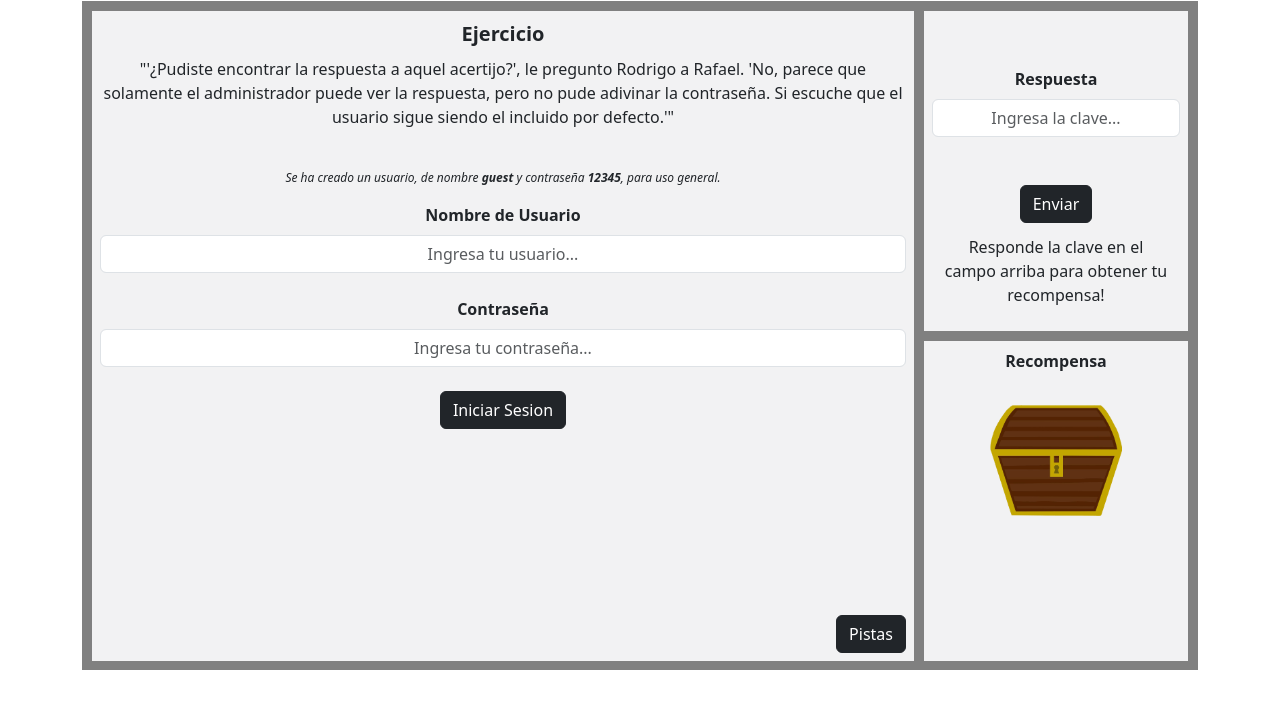
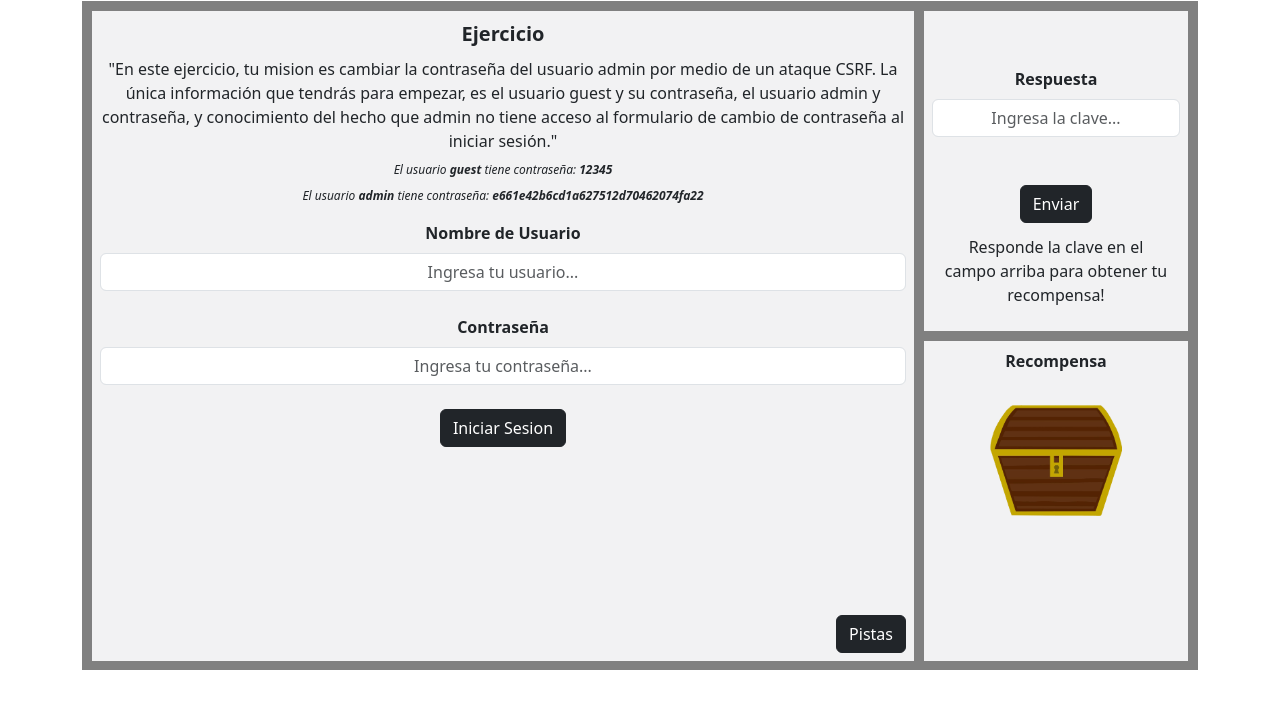
Before and after one commit to Nandotec/TFM_Master, a Flask app: page /CSRF1 in a window 1280 px wide. Shown: the part 72-781 px from the top of the page. Run offline with Flask 2, Linux system fonts and the light colour scheme.

Commit message:
CSRF1 Reformulado
Se reoriento la version previa del ejercicio de CSRF1 para reflejar un escenario mas razonable, y se ajusto el acercamiento de usar session a en vez usar cookies para reflejar mejor un genuino escenario de vulnerabilidad a CSRF.

```diff
--- a/app.py
+++ b/app.py
@@ -1,6 +1,6 @@
 """Modulos/Paquetes"""
 import sqlite3
-from flask import Flask, flash, redirect, render_template, request, session
+from flask import Flask, flash, redirect, render_template, request, session, make_response
 
 """Variables"""
 app = Flask(__name__)
@@ -22,12 +22,6 @@ def recompensa(clave=0):
 	else:
 		return "img/chest_closed_bgl.png"
 
-#Limpiar Sesion
-def limpiar_sesion():
-	session.pop('username', default=None)
-	session.pop('guestpwd', default=None)
-	session.pop('adminpwd', default=None)
-
 #Cargar la pagina con contenido dinamico
 def carga(indice, nombre, identificador, clave=0):
 	data = request.form.get("iRespuesta")
@@ -38,8 +32,6 @@ def carga(indice, nombre, identificador, clave=0):
 		flash("La clave ingresada no fue correcta.", "error")
 	else:
 		flash("Responde la clave en el campo arriba para obtener tu recompensa!", "ayuda")
-	if nombre+identificador != "CSRF1":
-		limpiar_sesion()
 	return nombre+identificador+".html"
 
 """Llamadas por pagina/ejercicio"""
@@ -123,61 +115,97 @@ def XSS4():
 	clave="bba19fea927b71d74e753f2487e107fd"
 	return render_template(carga(11, "XSS", "4", clave), chest=recompensa(clave))
 
-#Cross Site Request Forgery 1
+
+
+#Cookie version
 @app.route("/CSRF1", methods=["POST", "GET"])
 def CSRF1():
+	#"Base de Datos Hard Code"
 	clave="aea07c4d3d1709313c4bb2d07a47027d"
+	cAdminOriginal="e661e42b6cd1a627512d70462074fa22"
+
+	#Interacciones con botones
 	dLogin = request.form.get("iUsuario")
 	dPassword = request.form.get("iContrasena")
 	dCambio = request.form.get("iCambio")
 	dLogout = request.form.get("iLogout")
-	dUsuario = request.args.get('usuario')
 	dURLpwd = request.args.get('contrasena')
+
 	if dLogout != None:
-		session.pop('username', default=None)
-	if (dLogin != None and dPassword != None
-		and ((dLogin == "admin" and dPassword == session['adminpwd'])
-		or (dLogin == "guest" and dPassword == session['guestpwd']))):
+		flash(request.cookies.get('guestpwd'), "guestpwd")
+		flash(request.cookies.get('adminpwd'), "adminpwd")
+		flash("login", "display")
+		response = make_response(render_template(carga(12, "CSRF", "1", clave), chest=recompensa(clave)))
+		response.set_cookie('username', "0", max_age=0)
+		return response
 
-		flash("change", "display")
-		session['username'] = dLogin
-		flash(session['username'], "session")
-		if dLogin == "admin" and dPassword == session['adminpwd']:
-			flash("Buen Dia Administrador, recordatorio que la clave del acertijo es " + "aea07c4d3d1709313c4bb2d07a47027d", "clave")
-		return render_template(carga(12, "CSRF", "1", clave), chest=recompensa(clave))
+	elif (dLogin != None and dPassword != None
+		and ((dLogin == "admin" and dPassword == request.cookies.get('adminpwd'))
+		or (dLogin == "guest" and dPassword == request.cookies.get('guestpwd')))):
+
+		if(dLogin == "admin"):
+			flash("admin", "display")
+		else:
+			flash("change", "display")
+		if(dLogin == request.cookies.get('username')):
+			flash(request.cookies.get('username'), "session")
+		else:
+			flash(dLogin, "session")
+		if dLogin == "admin" and dPassword != cAdminOriginal:
+			flash("Parece que la contraseña cambio :) Clave del reto: " + "aea07c4d3d1709313c4bb2d07a47027d", "clave")
+		response = make_response(render_template(carga(12, "CSRF", "1", clave), chest=recompensa(clave)))
+		response.set_cookie('username', dLogin, max_age=1800)
+
+		return response
 
 	elif dCambio != None:
-		return redirect("/CSRF1?usuario=" + session['username'] + "&contrasena=" + dCambio)
+		return redirect("/CSRF1?contrasena=" + dCambio)
 
-	elif dUsuario != None and dURLpwd != None:
-		if session.get('username') != None:
+	elif dURLpwd != None:
+		if request.cookies.get('username') == "admin":
+			flash("admin", "display")
+			flash(request.cookies.get('username'), "session")
+		elif request.cookies.get('username') == "guest":
 			flash("change", "display")
-			if session.get('username') != None:
-				flash(session['username'], "session")
+			flash(request.cookies.get('username'), "session")
 		else:
 			flash("login", "display")
-		if dUsuario == "admin":
-			session['adminpwd'] = dURLpwd
-		elif dUsuario == "guest":
-			session['guestpwd'] = dURLpwd
-		if session.get('guestpwd') == None:
-			session['guestpwd'] = "12345"
-		if session.get('adminpwd') == None:
-			session['adminpwd'] = "e661e42b6cd1a627512d70462074fa22"
-		flash(session['guestpwd'], "guestpwd")
-		flash(dUsuario, "user")
+		flash(request.cookies.get('username'), "user")
 		flash(dURLpwd, "password")
-		return render_template(carga(12, "CSRF", "1", clave), chest=recompensa(clave))
+		if request.cookies.get('username') == "admin" and dURLpwd != cAdminOriginal:
+			flash("Parece que la contraseña cambio :) Clave del reto: " + "aea07c4d3d1709313c4bb2d07a47027d", "clave")
+		response = make_response(render_template(carga(12, "CSRF", "1", clave), chest=recompensa(clave)))
+		if request.cookies.get('username') == "admin":
+			response.set_cookie('adminpwd', dURLpwd, max_age=1800)
+		elif request.cookies.get('username') == "guest":
+			response.set_cookie('guestpwd', dURLpwd, max_age=1800)
+		return response
+
+	elif request.cookies.get('username') != None:
+		if(request.cookies.get('username') == "admin"):
+			flash("admin", "display")
+		else:
+			flash("change", "display")
+		flash(request.cookies.get('username'), "session")
+		if request.cookies.get('username') == "admin" and request.cookies.get('adminpwd') != cAdminOriginal:
+			flash("Parece que la contraseña cambio :) Clave del reto: " + "aea07c4d3d1709313c4bb2d07a47027d", "clave")
+		response = make_response(render_template(carga(12, "CSRF", "1", clave), chest=recompensa(clave)))
+		return response
 
 	else:
-		if session.get('guestpwd') == None:
-			session['guestpwd'] = "12345"
-		if session.get('adminpwd') == None:
-			session['adminpwd'] = "e661e42b6cd1a627512d70462074fa22"
 		flash("login", "display")
-		flash(session['guestpwd'], "guestpwd")
-		return render_template(carga(12, "CSRF", "1", clave), chest=recompensa(clave))
-
+		if request.cookies.get('guestpwd') == None:
+			flash("12345", "guestpwd")
+			flash("e661e42b6cd1a627512d70462074fa22", "adminpwd")
+		else:
+			flash(request.cookies.get('guestpwd'), "guestpwd")
+			flash(request.cookies.get('adminpwd'), "adminpwd")
+		response = make_response(render_template(carga(12, "CSRF", "1", clave), chest=recompensa(clave)))
+		if request.cookies.get('guestpwd') == None:
+			response.set_cookie('guestpwd', "12345", max_age=1800)
+		if request.cookies.get('adminpwd') == None:
+			response.set_cookie('adminpwd', "e661e42b6cd1a627512d70462074fa22", max_age=1800)
+		return response
 
 #Cross Site Request Forgery 2
 @app.route("/CSRF2", methods=["POST", "GET"])
--- a/templates/CSRF1.html
+++ b/templates/CSRF1.html
@@ -74,9 +74,8 @@
           <b>Ejercicio</b>
         </p>
         <p class="text-center m-2">
-          "'¿Pudiste encontrar la respuesta a aquel acertijo?',  le pregunto Rodrigo a Rafael. 'No, parece que solamente el administrador puede ver la respuesta, pero no pude adivinar la contraseña. Si escuche que el usuario sigue siendo el incluido por defecto.'"
+          "En este ejercicio, tu mision es cambiar la contraseña del usuario admin por medio de un ataque CSRF. La única información que tendrás para empezar, es el usuario guest y su contraseña, el usuario admin y contraseña, y conocimiento del hecho que admin no tiene acceso al formulario de cambio de contraseña al iniciar sesión."
         </p>
-        <br>
         {% for session in get_flashed_messages(category_filter=["session"])%}
         <p class="text-center m-2">
           <b>Sesion Activa: {{session}}</b>
@@ -90,7 +89,10 @@
         {% for display in get_flashed_messages(category_filter=["display"])%}
           {% if display == "login" %}
             <p class="text-center m-2" style="font-size: 12px;">
-              <i>Se ha creado un usuario, de nombre <b>guest</b> y contraseña <b>{% for guestpwd in get_flashed_messages(category_filter=["guestpwd"])%}{{guestpwd}}{% endfor %}</b>, para uso general.</i>
+              <i>El usuario <b>guest</b> tiene contraseña: <b>{% for guestpwd in get_flashed_messages(category_filter=["guestpwd"])%}{{guestpwd}}{% endfor %}</b></i>
+            </p>
+            <p class="text-center m-2" style="font-size: 12px;">
+              <i>El usuario <b>admin</b> tiene contraseña: <b>{% for adminpwd in get_flashed_messages(category_filter=["adminpwd"])%}{{adminpwd}}{% endfor %}</b></i>
             </p>
             <div>
             <form id="fLogin" action="CSRF1" class="text-center p-2" method="post" style="position: relative; top: 15%">
@@ -104,7 +106,7 @@
             </form>
           </div>
 
-          {% else %}
+          {% elif display == "change" %}
           <div>
             <form id="fCambio" action="CSRF1" class="text-center p-2" method="post" style="position: relative; top: 15%">
               <label for="iCambio" class="form-label"><b>Nueva contraseña</b></label>
@@ -114,11 +116,19 @@
             </form>
             <form id="fLogout" action="CSRF1" class="text-center p-2" method="post" style="position: relative; top: 15%">
               <input type="text" class="form-control me-2 text-center" id="iLogout" name="iLogout" value="logout" hidden>
-              <button type="submit" class="btn btn-danger">Logout</button>
+              <button type="submit" class="btn btn-danger">Cerrar sesion</button>
             </form>
           </div>
+          {% else %}
+            <div>
+              <form id="fLogout" action="CSRF1" class="text-center p-2" method="post" style="position: relative; top: 15%">
+                <input type="text" class="form-control me-2 text-center" id="iLogout" name="iLogout" value="logout" hidden>
+                <button type="submit" class="btn btn-danger">Cerrar sesion</button>
+              </form>
+            </div>
             {% for clave in get_flashed_messages(category_filter=["clave"])%}
-              <p class="text-center m-2 text-danger" >
+
+              <p class="text-center m-2 text-success" >
                 <b>{{clave}}</b>
               </p>
             {% endfor %}
@@ -138,13 +148,13 @@
                   Resalta con tu cursor la fila de la pista que deseas ver, las pistas estan ordenadas por impacto de menor a mayor (arriba a abajo correspondientemente) para obtener la respuesta. Cuidado a los que desean usar la menor cantidad de pistas posibles que estas tambien estan disponibles sin ocultar dentro del Modal en el codigo fuente de la pagina.
                 </p>
                 <p class="text-center m-2 bg-dark">
-                  Pista 1: ¿Sabias que la mayoría de los routers vienen de fabrica con un cierto nombre de usuario por defecto? Creo que el <b>admin</b>istrador la conoce.
+                  Pista 1: El usuario guest si puede cambiar su contraseña, esto podría ser importante.
                 </p>
                 <p class="text-center m-2 bg-dark">
-                  Pista 2: Sí no puedo adivinar su contraseña, podría cambiarla...
+                  Pista 2: Al cambiar la contraseña de guest, la URL parece cambiar apreciablemente...
                 </p>
                 <p class="text-center m-2 bg-dark">
-                  Pista 3: Ayer cambie mi contraseña, y la URL parecio crecer sustancialmente...
+                  Pista 3: Talvez estando dentro de admin...
                 </p>
               </div>
               <div class="modal-footer">
```
Also changed, not shown: Test.txt (deleted).
